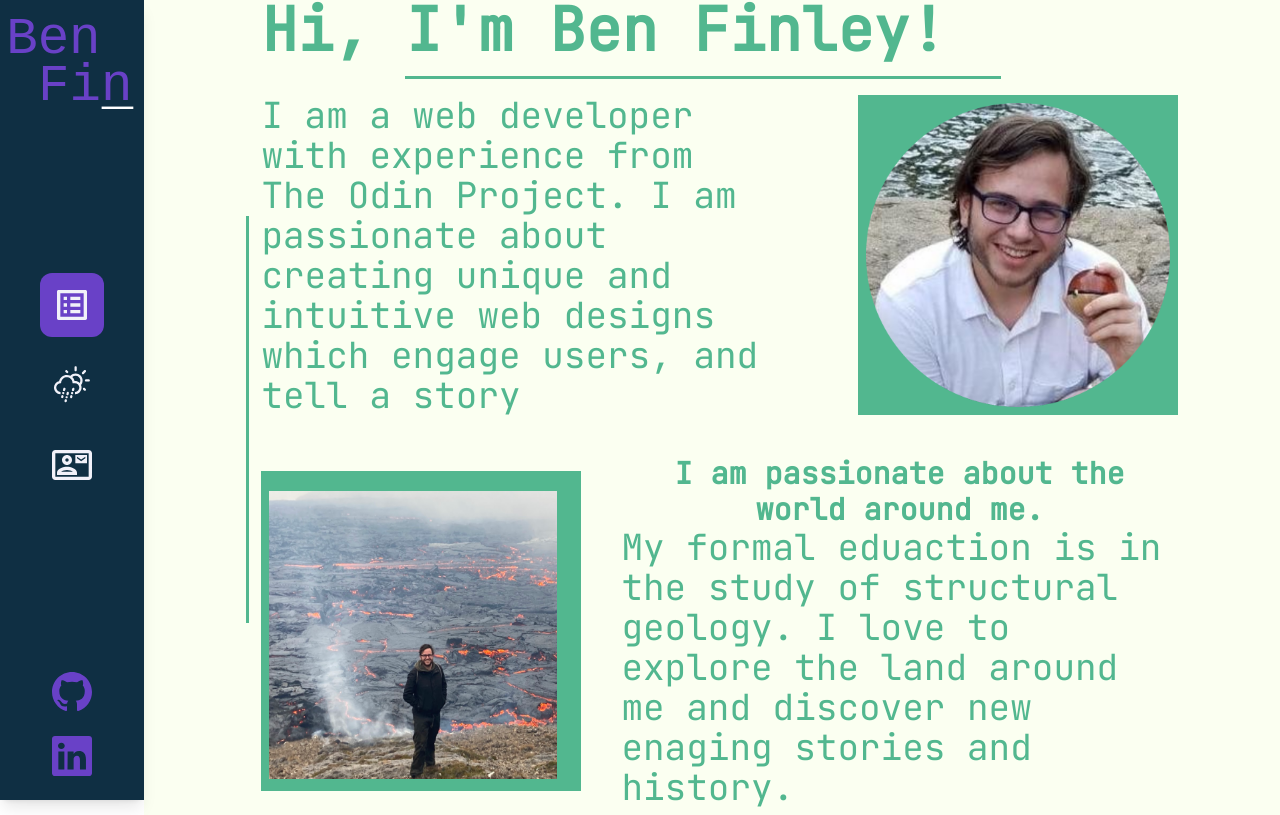
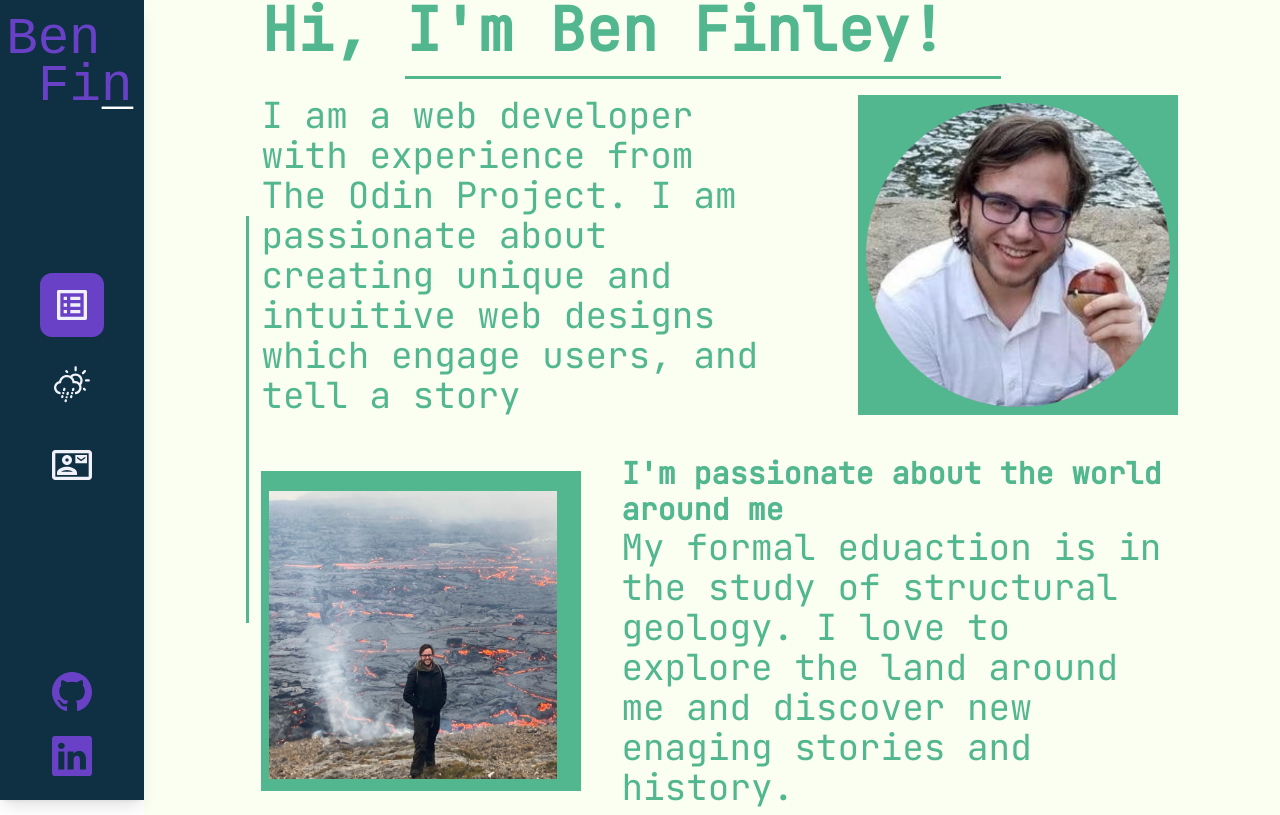
Before and after one commit to BenFin75/PortfolioWebsite, a React (Create React App) app: page / in a window 1280 px wide. Built offline with nearby package versions, Linux system fonts and the light colour scheme.

Commit message:
updated text

```diff
--- a/src/components/Home.jsx
+++ b/src/components/Home.jsx
@@ -31,8 +31,8 @@ const Home = () => {
             />
           </div>
           <div className="text-area flex flex-col max-w-[50rem] md:pl-10 lg:pl-18 align-middle">
-            <div className="text-center text-mainSecondary font-bold md:text-2xl lg:text-3xl">
-              I am passionate about the world around me.
+            <div className="text-left text-mainSecondary font-bold md:text-2xl lg:text-3xl">
+              I'm passionate about the world around me
             </div>
             <div className="edu-blurbbintro-blur flex flex-1 items-center text-mainSecondary md:text-2xl lg:text-4xl">
             <span className="text-left">
```
